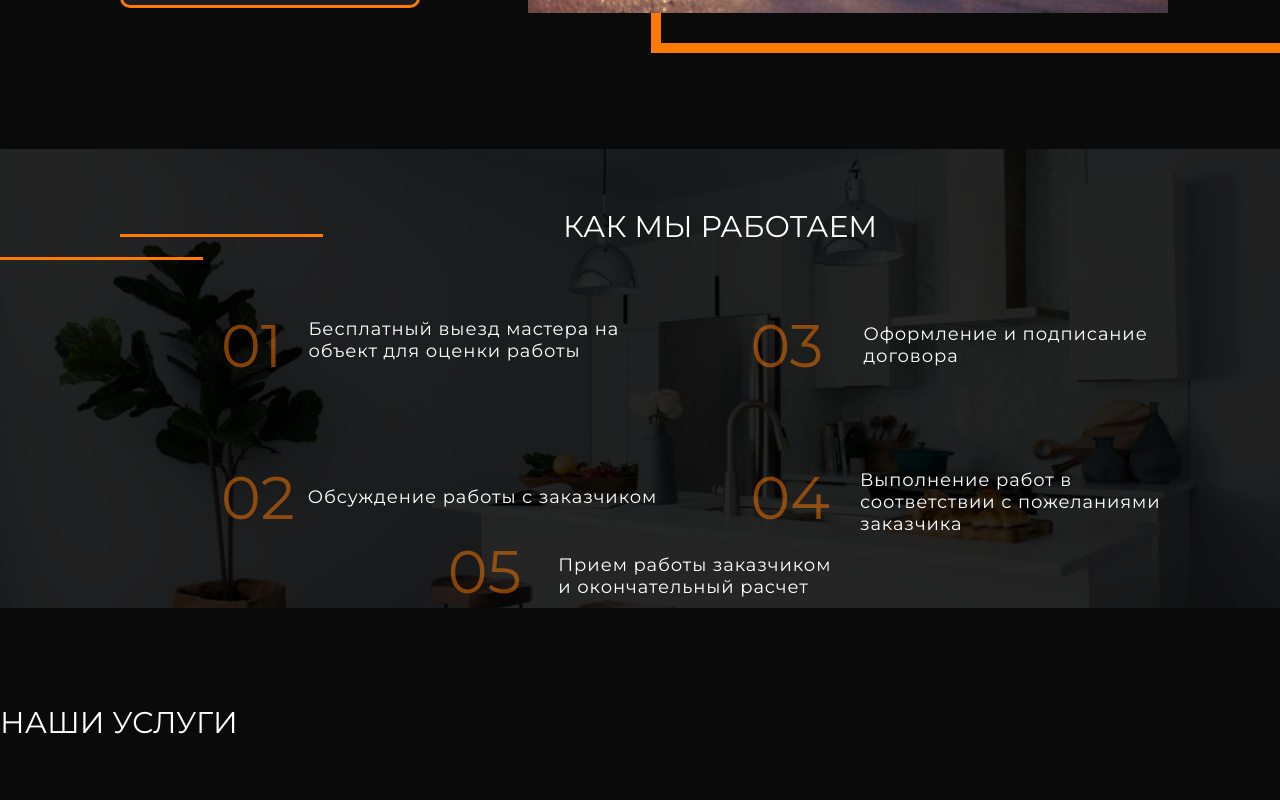
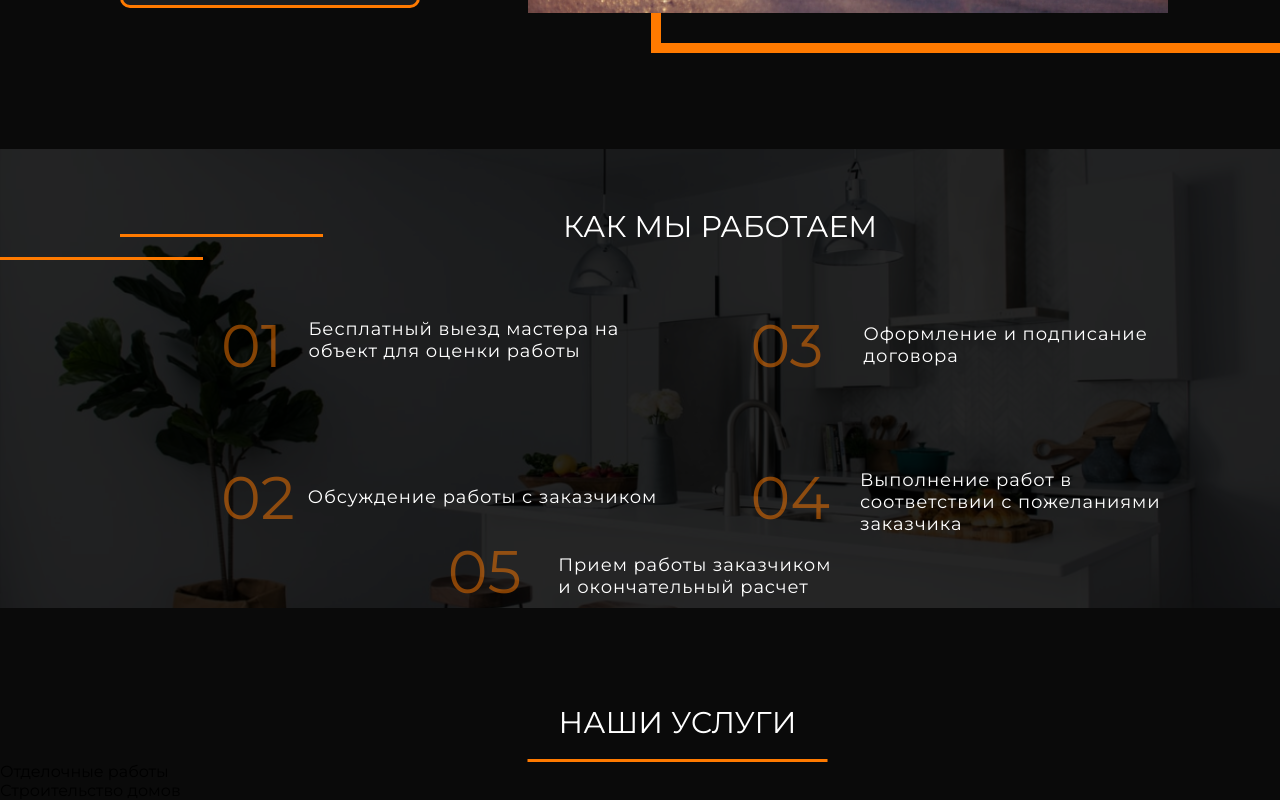
Before and after one commit to 34admal/Portfolio, a React (Create React App) app in the folder homel_build_site/: page / in a window 1280 px wide. Shown: the part 597-1397 px from the top of the page. Before the commit the page ends 1338 px from the top, so only its background shows below. Built offline with nearby package versions, Linux system fonts and the light colour scheme.

Commit message:
feat: advance OurServices flex layout structure and card geometry

```diff
--- a/homel_build_site/src/components/OurServices.jsx
+++ b/homel_build_site/src/components/OurServices.jsx
@@ -1,15 +1,90 @@
 import { useState } from "react";
 import styles from "./OurServices.module.css";
 
+// Финальные списки строго по карточкам с макета
+const servicesData = {
+  plumbing: {
+    title: "Сантехника",
+    list: [
+      "Замена труб в ванной и туалете",
+      "Замена труб в ванной",
+      "Замена труб на пластиковые",
+      "Монтаж трубопроводов ПВХ",
+      "Замена и демонтаж радиаторов отопления",
+      "Перенос и установка счетчиков",
+      "Монтаж и ремонт водопровода",
+      "Монтаж отопления",
+      "Монтаж канализации",
+      "Замена и перенос полотенцесушителя",
+      "Установка кранов на полотенцесушитель",
+      "Установка инсталляций",
+      "Установка всех видов сантехнического оборудования",
+      "Замена батарей отопления"
+    ]
+  },
+  finishing: {
+    title: "Отделочные работы",
+    list: [
+      "Электромонтажные и сантехнические работы",
+      "Демонтажные работы",
+      "Штукатурные работы",
+      "Малярные работы",
+      "Монтаж ГКЛ",
+      "Облицовка стен и потолков",
+      "Укладка плитки",
+      "Укладка всех видов напольных покрытий"
+    ]
+  },
+  construction: {
+    title: "Строительство домов",
+    list: [
+      "Проектирование деревянных домов",
+      "Устройство фундаментов",
+      "Монтаж стенового комплекта",
+      "Кровельные работы",
+      "Внутренние отделочные работы",
+      "Фасады загородных домов",
+      "Инженерные сети"
+    ]
+  },
+  electricity: {
+    title: "Электрика",
+    list: [
+      "Проектирование систем электроснабжения",
+      "Монтаж силовой электропроводки",
+      "Установка систем автоматизации",
+      "Сборка распределительных электрощитов",
+      "Подключение силового оборудования",
+      "Установка осветительных приборов",
+      "Пусконаладочные работы"
+    ]
+  }
+};
+
 function OurServices() {
-
   const [activeTab, setActiveTab] = useState("plumbing");
 
   return (
+  <section className={styles.services}>
+    <span className={styles.services__title}>НАШИ УСЛУГИ</span>
+    <span className={styles.services__line}></span>
 
-     <span className={styles.services__title}>НАШИ УСЛУГИ</span>
+    <div className={styles.services__mainWrapper}>
 
-  );
+      {/* ЛЕВАЯ ЧАСТЬ: 4 карточки-вкладки с будущими фонами */}
+      <div className={styles.services__tabs}>
+        <div className={`${styles.tabCard} ${activeTab === "finishing" ? styles.active : ""}`} onClick={() => setActiveTab("finishing")}>Отделочные работы</div>
+        <div className={`${styles.tabCard} ${activeTab === "construction" ? styles.active : ""}`} onClick={() => setActiveTab("construction")}>Строительство домов</div>
+        <div className={`${styles.tabCard} ${activeTab === "electricity" ? styles.active : ""}`} onClick={() => setActiveTab("electricity")}>Электрика</div>
+        <div className={`${styles.tabCard} ${activeTab === "plumbing" ? styles.active : ""}`} onClick={() => setActiveTab("plumbing")}>Сантехника</div>
+      </div>
+
+      {/* ПРАВАЯ ЧАСТЬ: Пока просто пустая заглушка под контент */}
+      <div className={styles.services__contentBox}></div>
+
+    </div>
+  </section>
+);
 }
 
 export default OurServices;
--- a/homel_build_site/src/components/OurServices.module.css
+++ b/homel_build_site/src/components/OurServices.module.css
@@ -1,14 +1,30 @@
-.services__title{
-      display: block;
- text-align: center;
+.services {
+  width: 100%;
+  display: flex;
+  flex-direction: column; /* Выстраивает заголовок и будущие карточки вертикально */
+  box-sizing: border-box;
+}
 
-  font-family: Montserrat;
+.services__title {
+  align-self: center;
+  text-align: center;
+  font-family: "Montserrat";
   font-size: 30px;
-  font-weight: normal;
+  font-weight: 400;
   font-stretch: normal;
   font-style: normal;
   line-height: normal;
   letter-spacing: normal;
   text-align: left;
   color: #fff;
+  transform: translateX(37.5px);
 }
+
+.services__line {
+  align-self: center;
+  width: 300px;
+  height: 3px;
+  background-color: #ff7a00;
+  margin-top: 17.5px;
+  transform: translateX(37.5px);
+}
```
